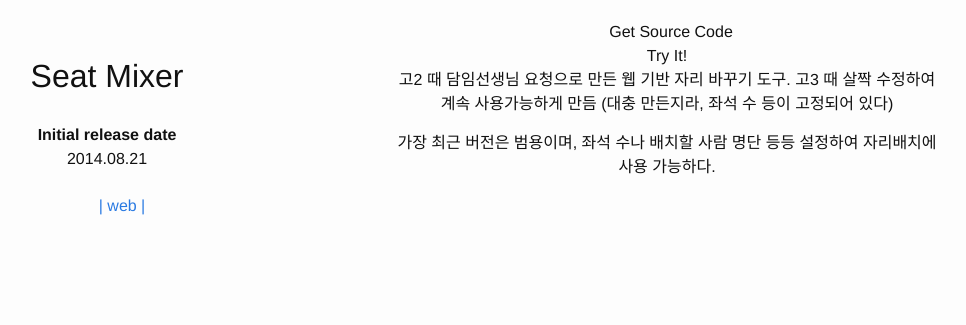
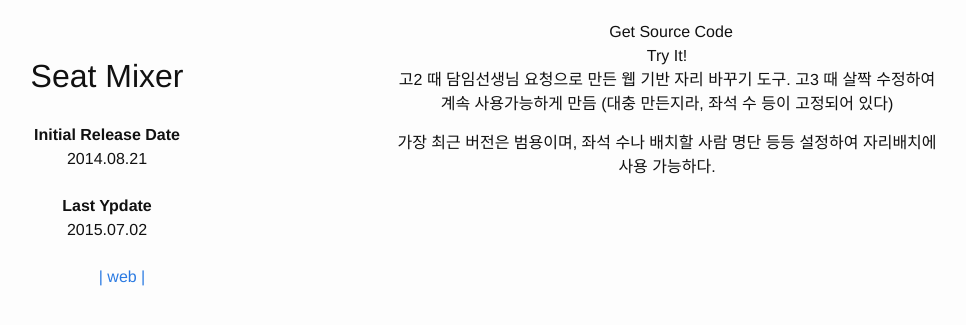
Before and after one commit to sukso96100/portfolio, a Jekyll site: the page built from _posts/2014-08-21-seatmixer.markdown, in a window 1280 px wide. Shown: the top 325 px of the page, without its empty margins (253-1219 px from the left). Built offline with Jekyll 4.4.1, drawn with Linux system fonts in a browser that asks for light colours; nearby versions of some CDN libraries.

Commit message:
Update post.html

```diff
--- a/_layouts/post.html
+++ b/_layouts/post.html
@@ -23,8 +23,10 @@ style="{% if page.image %}
                         <iron-image style="width:100%;" src="{{ site.baseurl }}/{{ page.image }}"></iron-image>
                           {% endif %}<br>
                     <h1 style="padding:8px;">{{ page.title }}</h1>
-                    <b>Initial release date</b><br>
+                    <b>Initial Release Date</b><br>
                     <p style="padding-bottom:8px;">{{ page.date | date: "%Y.%m.%d" }}</p>
+                    <b>Last Ypdate</b><br>
+                    <p style="padding-bottom:8px;">{{ page.last-update | date: "%Y.%m.%d" }}</p>
                     {% for tag in page.tags %}
                 <a class="card-content" href="{{ site.baseurl }}/#{{ tag }}">
                     | {{ tag }} |</a>
```
